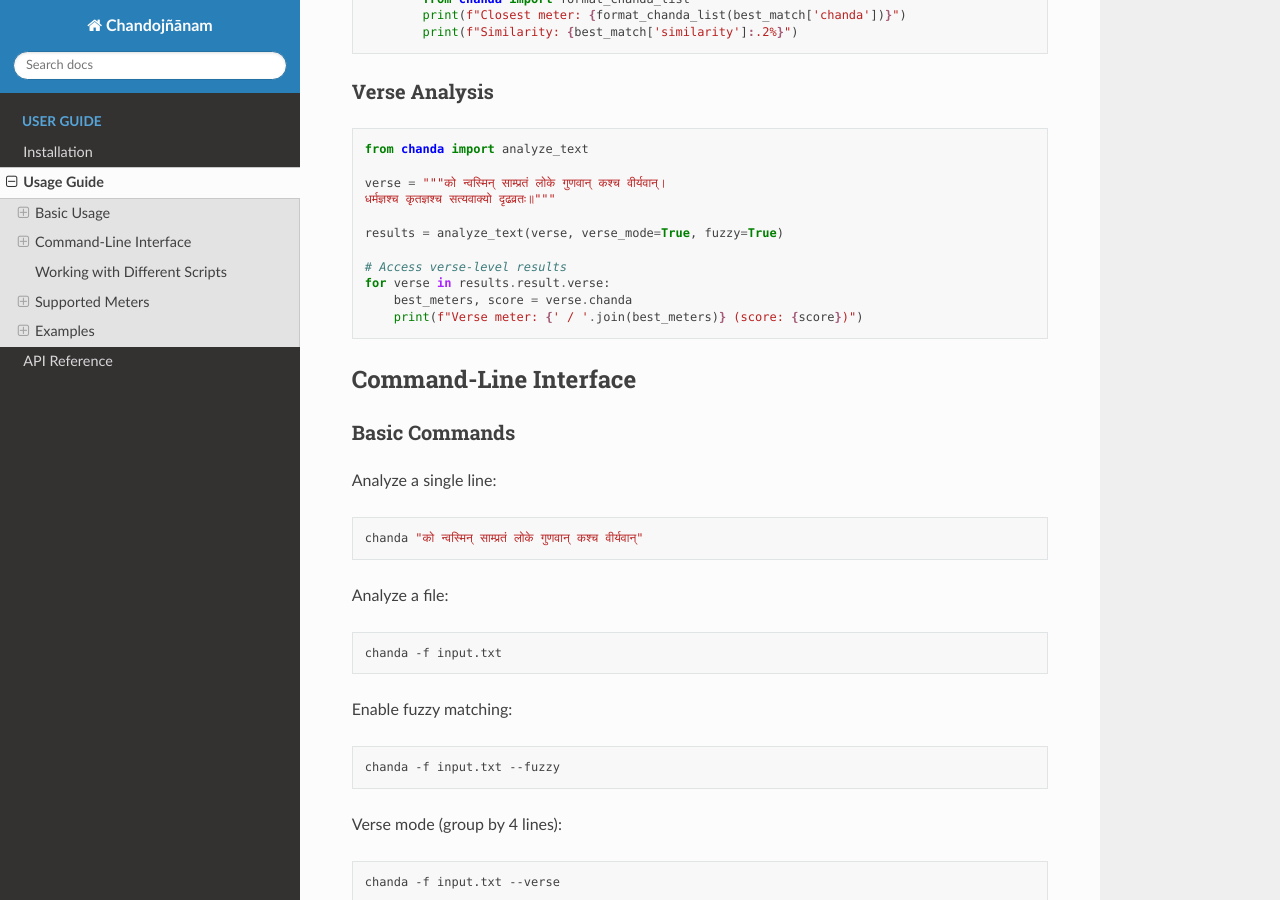
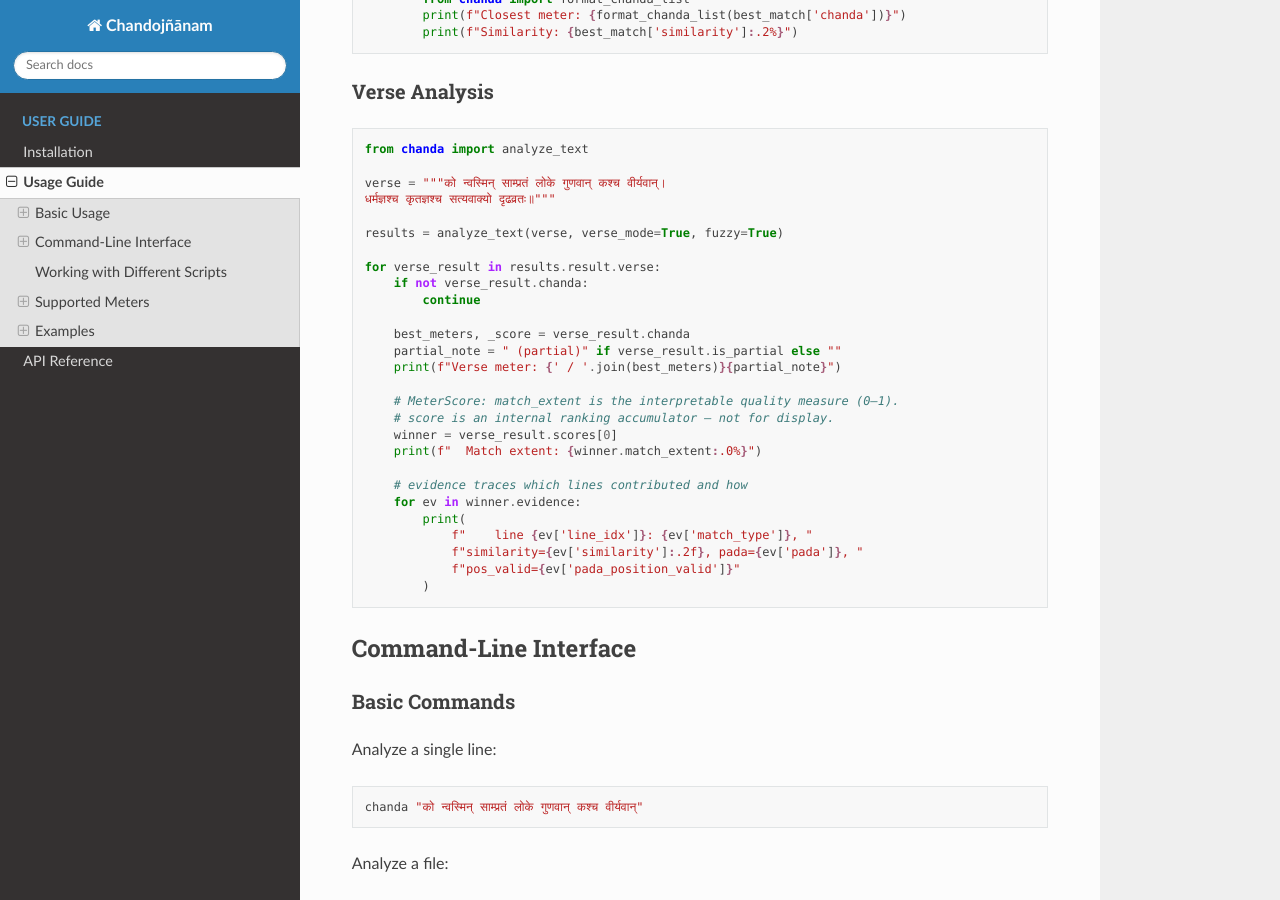
Before and after one commit to hrishikeshrt/chanda, a Sphinx documentation site: the page built from docs/usage.rst, in a window 1280 px wide and 900 px high, scrolled down 557 px. Built offline with Sphinx 7.4.7 and the Read the Docs theme 3.1.0, drawn with Linux system fonts in a browser that asks for light colours; some of the changed text lies outside the part shown.

Commit message:
docs: update verse analysis examples for MeterScore api

```diff
--- a/docs/usage.rst
+++ b/docs/usage.rst
@@ -41,10 +41,26 @@ Verse Analysis
 
    results = analyze_text(verse, verse_mode=True, fuzzy=True)
 
-   # Access verse-level results
-   for verse in results.result.verse:
-       best_meters, score = verse.chanda
-       print(f"Verse meter: {' / '.join(best_meters)} (score: {score})")
+   for verse_result in results.result.verse:
+       if not verse_result.chanda:
+           continue
+
+       best_meters, _score = verse_result.chanda
+       partial_note = " (partial)" if verse_result.is_partial else ""
+       print(f"Verse meter: {' / '.join(best_meters)}{partial_note}")
+
+       # MeterScore: match_extent is the interpretable quality measure (0–1).
+       # score is an internal ranking accumulator — not for display.
+       winner = verse_result.scores[0]
+       print(f"  Match extent: {winner.match_extent:.0%}")
+
+       # evidence traces which lines contributed and how
+       for ev in winner.evidence:
+           print(
+               f"    line {ev['line_idx']}: {ev['match_type']}, "
+               f"similarity={ev['similarity']:.2f}, pada={ev['pada']}, "
+               f"pos_valid={ev['pada_position_valid']}"
+           )
 
 Command-Line Interface
 ----------------------
@@ -216,17 +232,21 @@ Example 3: Batch Processing
 
 .. code-block:: python
 
-   from chanda import analyze_text
+   from chanda import analyze_text, Chanda
 
    with open('bhagavad_gita.txt', 'r', encoding='utf-8') as f:
        text = f.read()
 
    results = analyze_text(text, verse_mode=True, fuzzy=True)
 
-   # Get summary statistics
-   from chanda import Chanda
-   from chanda.utils import get_default_data_path
+   for verse_result in results.result.verse:
+       if not verse_result.chanda:
+           continue
+       best_meters, _score = verse_result.chanda
+       winner = verse_result.scores[0]
+       partial_note = " (partial)" if verse_result.is_partial else ""
+       print(f"{' / '.join(best_meters)}{partial_note} — {winner.match_extent:.0%} match")
 
-   c = Chanda(get_default_data_path())
-   summary = c.summarize_results(results.result.to_dict())
-   print(c.format_summary(summary))
+   # Aggregate summary statistics across all verses
+   summary = Chanda.summarize_results(results)
+   print(Chanda.format_summary(summary))
```
Also changed, not shown: README.md (+22 -5 lines).
